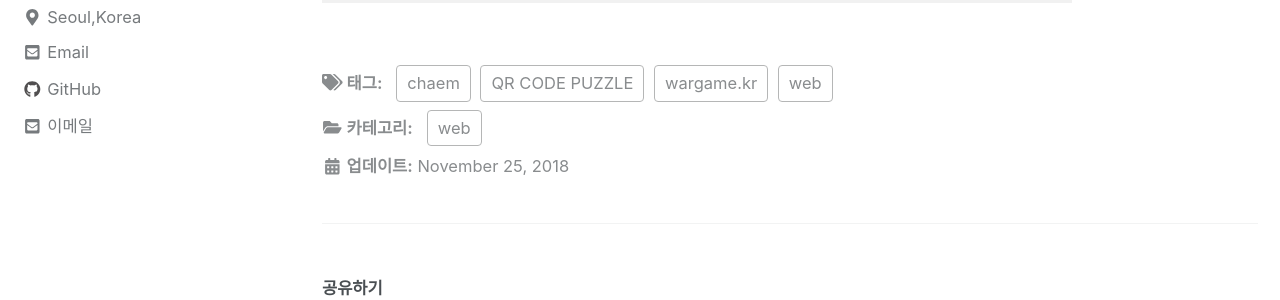
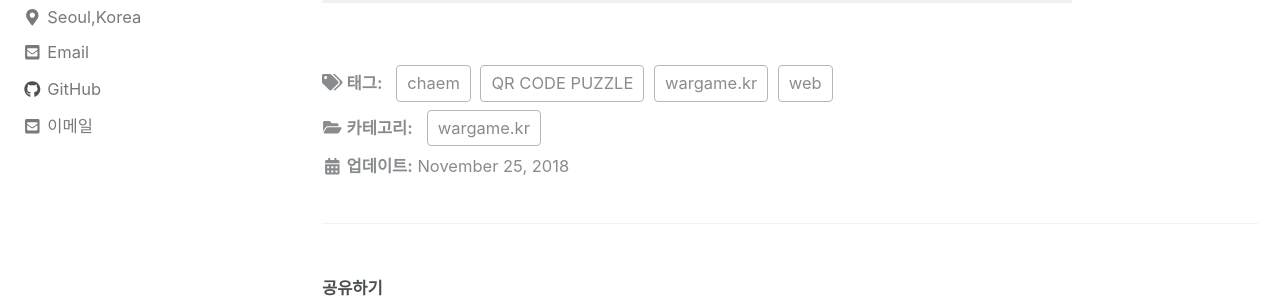
Before and after one commit to Hanchaemin/CHA3M.github.io, a Jekyll site: the page built from _posts/2018-11-25-wargame_QR_CODE_PUZZLE.md, in a window 1280 px wide and 900 px high, scrolled down 3765 px. Shown: the part 142-442 px from the top of the window. Built offline with Jekyll 4.4.1, drawn with Linux system fonts in a browser that asks for light colours; nearby versions of some CDN libraries; comment, search, counter and statistics services are not loaded.

Commit message:
Update 2018-11-25-wargame_QR_CODE_PUZZLE.md

```diff
--- a/_posts/2018-11-25-wargame_QR_CODE_PUZZLE.md
+++ b/_posts/2018-11-25-wargame_QR_CODE_PUZZLE.md
@@ -7,7 +7,7 @@ tags:
   - QR CODE PUZZLE
   - chaem
 categories:
-  - web
+  - wargame.kr
 ---
 
 wargame.kr의 세번째 문제는 QR CODE PUZZLE이라는 문제이다.
```
